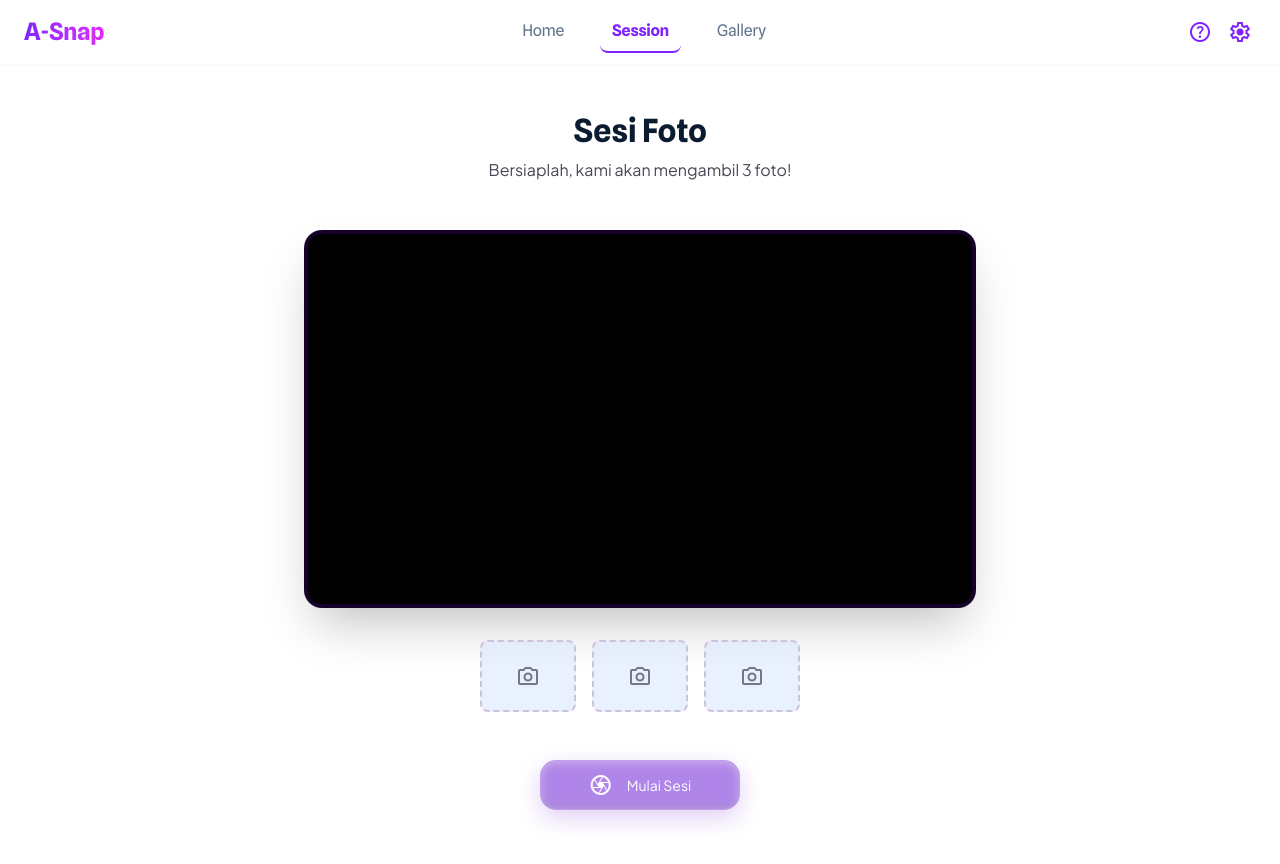
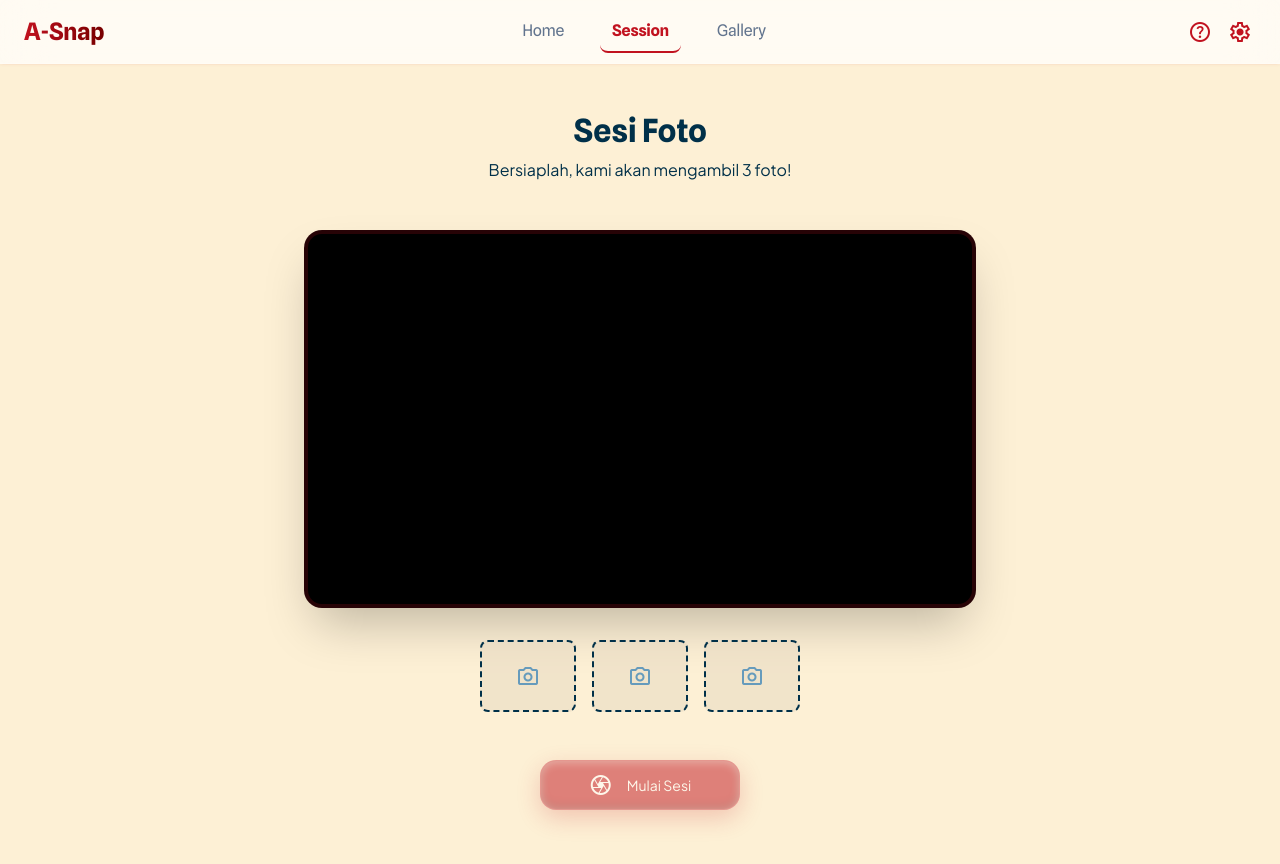
Before and after one commit to adyan03/photobooth_web, an Astro site: page /capture in a window 1280 px wide. Built offline with nearby package versions, Linux system fonts and the light colour scheme; Astro itself is replaced by a stand-in of ours; no server answers.

Commit message:
ganti warna pallete website

```diff
--- a/src/components/TopNav.astro
+++ b/src/components/TopNav.astro
@@ -3,23 +3,23 @@ import { Button } from "@/components/ui/button"
 const pathname = Astro.url.pathname;
 ---
 
-<header class="fixed top-0 left-0 w-full z-50 flex justify-between items-center px-6 h-16 bg-white/70 dark:bg-slate-900/70 backdrop-blur-xl border-b border-white/20 dark:border-slate-800/50 shadow-sm shadow-violet-500/5">
+<header class="fixed top-0 left-0 w-full z-50 flex justify-between items-center px-6 h-16 bg-white/70 dark:bg-slate-900/70 backdrop-blur-xl border-b border-white/20 dark:border-slate-800/50 shadow-sm shadow-primary/5">
     <div class="flex items-center gap-4">
-        <span class="text-2xl font-bold bg-clip-text text-transparent bg-gradient-to-r from-violet-600 to-fuchsia-500 font-['Spline_Sans'] tracking-tight">A-Snap</span>
+        <span class="text-2xl font-bold bg-clip-text text-transparent bg-gradient-to-r from-primary to-[#780000] font-['Spline_Sans'] tracking-tight">A-Snap</span>
     </div>
     <div class="hidden md:flex items-center gap-4">
         <!-- Top Nav items -->
         <nav class="flex gap-6">
-            <a class={`font-['Spline_Sans'] tracking-tight hover:bg-slate-100/50 dark:hover:bg-slate-800/50 transition-all duration-200 px-3 py-2 rounded-md ${pathname === '/' ? 'text-violet-600 dark:text-violet-400 font-bold border-b-2 border-violet-600' : 'text-slate-500 dark:text-slate-400 font-medium'}`} href="/">Home</a>
-            <a class={`font-['Spline_Sans'] tracking-tight hover:bg-slate-100/50 dark:hover:bg-slate-800/50 transition-all duration-200 px-3 py-2 rounded-md ${pathname.startsWith('/session') || pathname.startsWith('/capture') || pathname.startsWith('/result') ? 'text-violet-600 dark:text-violet-400 font-bold border-b-2 border-violet-600' : 'text-slate-500 dark:text-slate-400 font-medium'}`} href="/session">Session</a>
-            <a class={`font-['Spline_Sans'] tracking-tight hover:bg-slate-100/50 dark:hover:bg-slate-800/50 transition-all duration-200 px-3 py-2 rounded-md ${pathname.startsWith('/gallery') ? 'text-violet-600 dark:text-violet-400 font-bold border-b-2 border-violet-600' : 'text-slate-500 dark:text-slate-400 font-medium'}`} href="/gallery">Gallery</a>
+            <a class={`font-['Spline_Sans'] tracking-tight hover:bg-slate-100/50 dark:hover:bg-slate-800/50 transition-all duration-200 px-3 py-2 rounded-md ${pathname === '/' ? 'text-primary font-bold border-b-2 border-primary' : 'text-slate-500 dark:text-slate-400 font-medium'}`} href="/">Home</a>
+            <a class={`font-['Spline_Sans'] tracking-tight hover:bg-slate-100/50 dark:hover:bg-slate-800/50 transition-all duration-200 px-3 py-2 rounded-md ${pathname.startsWith('/session') || pathname.startsWith('/capture') || pathname.startsWith('/result') ? 'text-primary font-bold border-b-2 border-primary' : 'text-slate-500 dark:text-slate-400 font-medium'}`} href="/session">Session</a>
+            <a class={`font-['Spline_Sans'] tracking-tight hover:bg-slate-100/50 dark:hover:bg-slate-800/50 transition-all duration-200 px-3 py-2 rounded-md ${pathname.startsWith('/gallery') ? 'text-primary font-bold border-b-2 border-primary' : 'text-slate-500 dark:text-slate-400 font-medium'}`} href="/gallery">Gallery</a>
         </nav>
     </div>
-    <div class="flex items-center gap-2 text-violet-600 dark:text-violet-400">
-        <Button variant="ghost" size="icon" className="hover:bg-slate-100/50 dark:hover:bg-slate-800/50 transition-all duration-200 rounded-full text-violet-600 dark:text-violet-400">
+    <div class="flex items-center gap-2 text-primary">
+        <Button variant="ghost" size="icon" className="hover:bg-slate-100/50 dark:hover:bg-slate-800/50 transition-all duration-200 rounded-full text-primary">
             <span class="material-symbols-outlined text-[24px]" data-icon="help">help</span>
         </Button>
-        <Button variant="ghost" size="icon" className="hover:bg-slate-100/50 dark:hover:bg-slate-800/50 transition-all duration-200 rounded-full text-violet-600 dark:text-violet-400">
+        <Button variant="ghost" size="icon" className="hover:bg-slate-100/50 dark:hover:bg-slate-800/50 transition-all duration-200 rounded-full text-primary">
             <span class="material-symbols-outlined text-[24px]" data-icon="settings">settings</span>
         </Button>
     </div>
--- a/src/styles/global.css
+++ b/src/styles/global.css
@@ -146,135 +146,135 @@
 
 :root {
     /* Shadcn Base Tokens */
-    --background: oklch(1 0 0);
-    --foreground: oklch(0.145 0 0);
-    --card: oklch(1 0 0);
-    --card-foreground: oklch(0.145 0 0);
-    --popover: oklch(1 0 0);
-    --popover-foreground: oklch(0.145 0 0);
-    --primary: #630ed4;
-    --primary-foreground: oklch(0.985 0 0);
-    --secondary: oklch(0.97 0 0);
-    --secondary-foreground: oklch(0.205 0 0);
-    --muted: oklch(0.97 0 0);
-    --muted-foreground: oklch(0.556 0 0);
-    --accent: oklch(0.97 0 0);
-    --accent-foreground: oklch(0.205 0 0);
-    --destructive: oklch(0.577 0.245 27.325);
-    --border: oklch(0.922 0 0);
-    --input: oklch(0.922 0 0);
-    --ring: oklch(0.708 0 0);
-    --chart-1: oklch(0.87 0 0);
-    --chart-2: oklch(0.556 0 0);
-    --chart-3: oklch(0.439 0 0);
-    --chart-4: oklch(0.371 0 0);
-    --chart-5: oklch(0.269 0 0);
+    --background: #FDF0D5;
+    --foreground: #003049;
+    --card: #ffffff;
+    --card-foreground: #003049;
+    --popover: #ffffff;
+    --popover-foreground: #003049;
+    --primary: #C1121F;
+    --primary-foreground: #ffffff;
+    --secondary: #669BBC;
+    --secondary-foreground: #ffffff;
+    --muted: #eaddc2;
+    --muted-foreground: #003049;
+    --accent: #669BBC;
+    --accent-foreground: #ffffff;
+    --destructive: #780000;
+    --border: #669BBC;
+    --input: #669BBC;
+    --ring: #C1121F;
+    --chart-1: #C1121F;
+    --chart-2: #669BBC;
+    --chart-3: #780000;
+    --chart-4: #003049;
+    --chart-5: #FDF0D5;
     --radius: 0.625rem;
-    --sidebar: oklch(0.985 0 0);
-    --sidebar-foreground: oklch(0.145 0 0);
-    --sidebar-primary: oklch(0.205 0 0);
-    --sidebar-primary-foreground: oklch(0.985 0 0);
-    --sidebar-accent: oklch(0.97 0 0);
-    --sidebar-accent-foreground: oklch(0.205 0 0);
-    --sidebar-border: oklch(0.922 0 0);
-    --sidebar-ring: oklch(0.708 0 0);
+    --sidebar: #FDF0D5;
+    --sidebar-foreground: #003049;
+    --sidebar-primary: #C1121F;
+    --sidebar-primary-foreground: #ffffff;
+    --sidebar-accent: #669BBC;
+    --sidebar-accent-foreground: #ffffff;
+    --sidebar-border: #669BBC;
+    --sidebar-ring: #C1121F;
 
     /* Custom Theme Light Mode Tokens */
-    --secondary-container: #39b8fd;
-    --tertiary-fixed-dim: #ffb2b7;
-    --surface-container-low: #eff4ff;
-    --on-tertiary-fixed-variant: #92002a;
-    --on-surface: #0b1c30;
+    --secondary-container: #669BBC;
+    --tertiary-fixed-dim: #780000;
+    --surface-container-low: #ffffff;
+    --on-tertiary-fixed-variant: #ffffff;
+    --on-surface: #003049;
     --on-secondary: #ffffff;
-    --secondary-fixed-dim: #89ceff;
+    --secondary-fixed-dim: #669BBC;
     --error: #ba1a1a;
-    --on-primary-container: #ede0ff;
-    --tertiary: #a0002f;
+    --on-primary-container: #ffffff;
+    --tertiary: #780000;
     --error-container: #ffdad6;
     --surface-container-lowest: #ffffff;
-    --surface-container: #e5eeff;
-    --surface-variant: #d3e4fe;
+    --surface-container: #FDF0D5;
+    --surface-variant: #e5d8bf;
     --on-error-container: #93000a;
-    --on-tertiary-container: #ffdedf;
-    --secondary-fixed: #c9e6ff;
-    --surface-container-high: #dce9ff;
-    --outline: #7b7487;
-    --on-tertiary-fixed: #40000d;
-    --on-primary-fixed: #25005a;
-    --surface-container-highest: #d3e4fe;
-    --on-secondary-fixed: #001e2f;
-    --tertiary-fixed: #ffdadb;
-    --surface-dim: #cbdbf5;
-    --outline-variant: #ccc3d8;
-    --surface: #f8f9ff;
-    --on-secondary-fixed-variant: #004c6e;
-    --surface-tint: #732ee4;
-    --primary-fixed: #eaddff;
+    --on-tertiary-container: #ffffff;
+    --secondary-fixed: #669BBC;
+    --surface-container-high: #f0e3c8;
+    --outline: #669BBC;
+    --on-tertiary-fixed: #ffffff;
+    --on-primary-fixed: #ffffff;
+    --surface-container-highest: #e3d6bc;
+    --on-secondary-fixed: #ffffff;
+    --tertiary-fixed: #780000;
+    --surface-dim: #eaddc2;
+    --outline-variant: #003049;
+    --surface: #FDF0D5;
+    --on-secondary-fixed-variant: #ffffff;
+    --surface-tint: #C1121F;
+    --primary-fixed: #C1121F;
     --on-tertiary: #ffffff;
-    --tertiary-container: #c81a42;
-    --inverse-on-surface: #eaf1ff;
-    --inverse-surface: #213145;
+    --tertiary-container: #780000;
+    --inverse-on-surface: #FDF0D5;
+    --inverse-surface: #003049;
     --on-error: #ffffff;
-    --inverse-primary: #d2bbff;
-    --on-background: #0b1c30;
-    --on-surface-variant: #4a4455;
-    --on-secondary-container: #004666;
-    --primary-fixed-dim: #d2bbff;
-    --on-primary-fixed-variant: #5a00c6;
-    --surface-bright: #f8f9ff;
-    --primary-container: #7c3aed;
+    --inverse-primary: #ffb4ab;
+    --on-background: #003049;
+    --on-surface-variant: #003049;
+    --on-secondary-container: #ffffff;
+    --primary-fixed-dim: #780000;
+    --on-primary-fixed-variant: #ffffff;
+    --surface-bright: #FDF0D5;
+    --primary-container: #780000;
 }
 
 .dark {
     /* Shadcn Base Tokens - Dark */
-    --background: oklch(0.145 0 0);
-    --foreground: oklch(0.985 0 0);
-    --card: oklch(0.205 0 0);
-    --card-foreground: oklch(0.985 0 0);
-    --popover: oklch(0.205 0 0);
-    --popover-foreground: oklch(0.985 0 0);
-    --primary: #d2bbff;
-    --primary-foreground: oklch(0.205 0 0);
-    --secondary: oklch(0.269 0 0);
-    --secondary-foreground: oklch(0.985 0 0);
-    --muted: oklch(0.269 0 0);
-    --muted-foreground: oklch(0.708 0 0);
-    --accent: oklch(0.269 0 0);
-    --accent-foreground: oklch(0.985 0 0);
-    --destructive: oklch(0.704 0.191 22.216);
-    --border: oklch(1 0 0 / 10%);
-    --input: oklch(1 0 0 / 15%);
-    --ring: oklch(0.556 0 0);
-    --chart-1: oklch(0.87 0 0);
-    --chart-2: oklch(0.556 0 0);
-    --chart-3: oklch(0.439 0 0);
-    --chart-4: oklch(0.371 0 0);
-    --chart-5: oklch(0.269 0 0);
-    --sidebar: oklch(0.205 0 0);
-    --sidebar-foreground: oklch(0.985 0 0);
-    --sidebar-primary: oklch(0.488 0.243 264.376);
-    --sidebar-primary-foreground: oklch(0.985 0 0);
-    --sidebar-accent: oklch(0.269 0 0);
-    --sidebar-accent-foreground: oklch(0.985 0 0);
-    --sidebar-border: oklch(1 0 0 / 10%);
-    --sidebar-ring: oklch(0.556 0 0);
+    --background: #003049;
+    --foreground: #FDF0D5;
+    --card: #001f30;
+    --card-foreground: #FDF0D5;
+    --popover: #001f30;
+    --popover-foreground: #FDF0D5;
+    --primary: #C1121F;
+    --primary-foreground: #ffffff;
+    --secondary: #669BBC;
+    --secondary-foreground: #003049;
+    --muted: #001f30;
+    --muted-foreground: #669BBC;
+    --accent: #669BBC;
+    --accent-foreground: #003049;
+    --destructive: #780000;
+    --border: #669BBC;
+    --input: #669BBC;
+    --ring: #C1121F;
+    --chart-1: #C1121F;
+    --chart-2: #669BBC;
+    --chart-3: #780000;
+    --chart-4: #FDF0D5;
+    --chart-5: #003049;
+    --sidebar: #001f30;
+    --sidebar-foreground: #FDF0D5;
+    --sidebar-primary: #C1121F;
+    --sidebar-primary-foreground: #ffffff;
+    --sidebar-accent: #669BBC;
+    --sidebar-accent-foreground: #003049;
+    --sidebar-border: #669BBC;
+    --sidebar-ring: #C1121F;
 
     /* Custom Theme Dark Mode Override Tokens */
-    --on-background: #f8f9ff;
-    --surface: #0b1c30;
-    --on-surface: #eaf1ff;
-    --surface-container-lowest: #050e18;
-    --surface-container-low: #081524;
-    --surface-container: #0d223a;
-    --surface-container-high: #123052;
-    --surface-container-highest: #1a4575;
-    --surface-variant: #1a3556;
-    --on-surface-variant: #cbdbf5;
-    --primary-container: #5a00c6;
-    --on-primary-container: #eaddff;
-    --outline: #ccc3d8;
-    --outline-variant: #7b7487;
-    --surface-bright: #123052;
+    --on-background: #FDF0D5;
+    --surface: #003049;
+    --on-surface: #FDF0D5;
+    --surface-container-lowest: #00121b;
+    --surface-container-low: #001f30;
+    --surface-container: #00283e;
+    --surface-container-high: #003653;
+    --surface-container-highest: #004468;
+    --surface-variant: #004468;
+    --on-surface-variant: #e5d8bf;
+    --primary-container: #780000;
+    --on-primary-container: #ffffff;
+    --outline: #669BBC;
+    --outline-variant: #004468;
+    --surface-bright: #004468;
 }
 
 @layer base {
@@ -330,13 +330,13 @@
 
 /* Custom 3D Glossy Button Style */
 .btn-3d-glossy {
-    background: #630ed4 !important;
+    background: #C1121F !important;
     color: white !important;
     border-radius: 1rem !important;
     box-shadow:
         inset 0 2px 8px rgba(255, 255, 255, 0.4),
         inset 0 -4px 8px rgba(0, 0, 0, 0.2),
-        0 8px 25px rgba(99, 14, 212, 0.4) !important;
+        0 8px 25px rgba(193, 18, 31, 0.4) !important;
     border: 1px solid rgba(255, 255, 255, 0.2) !important;
     transition: all 0.3s ease !important;
 }
```
